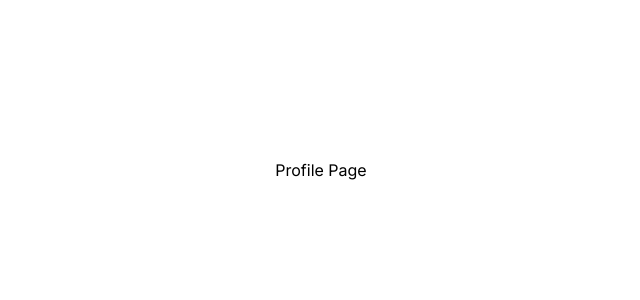
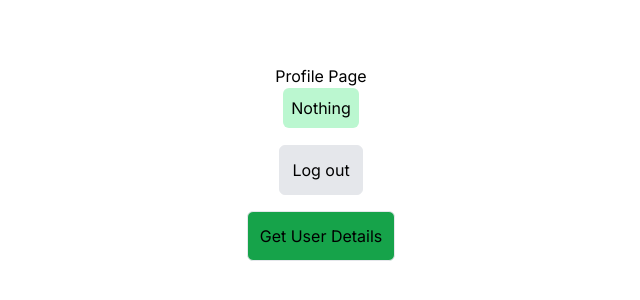
Before and after one commit to MusiliC/authentication-email-verification-password-reset, a Next.js app: page /profile in a window 1280 px wide. Shown: the part 230-530 px from the top of the page, without its empty margins (319-959 px from the left). Built offline with nearby package versions, Linux system fonts and the light colour scheme.

Commit message:
middleware and protected routing

```diff
--- a/src/app/api/users/login/route.ts
+++ b/src/app/api/users/login/route.ts
@@ -42,6 +42,7 @@ export async function POST(request: NextRequest) {
     //set to user cookie
     const response = NextResponse.json({
       message: "Login successful",
+
     });
 
     response.cookies.set("token", token, { httpOnly: true });
--- /dev/null
+++ b/src/app/api/users/logout/route.ts
@@ -0,0 +1,16 @@
+import { NextResponse } from "next/server";
+
+export async function GET() {
+  try {
+    const res = NextResponse.json({
+      message: "Logout successful",
+      success: true,
+    });
+
+    res.cookies.set("token", "", { httpOnly: true, expires: new Date(0) });
+
+    return res;
+  } catch (error: any) {
+    return NextResponse.json({ error: error.message }, { status: 500 });
+  }
+}
--- /dev/null
+++ b/src/app/api/users/me/route.ts
@@ -0,0 +1,19 @@
+import { getDataFromToken } from "@/helpers/getDataFromToken";
+
+import { NextRequest, NextResponse } from "next/server";
+import User from "@/models/UserModel";
+import { connect } from "@/dbConfig/dbConfig";
+
+connect();
+
+export async function GET(request: NextRequest) {
+  try {
+    const userID = await getDataFromToken(request);
+
+    const user = await User.findOne({ _id: userID }).select("-password");
+
+    return NextResponse.json({ message: "User found", data: user });
+  } catch (error: any) {
+    return NextResponse.json({ error: error.message }, { status: 400 });
+  }
+}
--- a/src/app/profile/[id]/page.tsx
+++ b/src/app/profile/[id]/page.tsx
@@ -5,7 +5,7 @@ function UserProfile({params}: any) {
     <div className="flex flex-col items-center justify-center min-h-screen py-2">
       <h1>UserProfile Page</h1>
       <hr />
-      <p className="text-4xl">Profile page {params.id}</p>
+      <p className="text-xl font-semibold">Profile page {params.id}</p>
     </div>
   );
 }
--- a/src/app/profile/page.tsx
+++ b/src/app/profile/page.tsx
@@ -1,12 +1,57 @@
-import React from 'react'
+"use client";
+import React from "react";
+import axios from "axios";
+import toast from "react-hot-toast";
+import { useRouter } from "next/navigation";
+import Link from "next/link";
 
 function Profile() {
+  const router = useRouter();
+  const [data, setData] = React.useState("nothing");
+
+  const logOut = async () => {
+    try {
+      await axios.get("api/users/logout");
+      toast.success("Logout successful");
+      router.push("/login");
+    } catch (error: any) {
+      console.log(error.message);
+      toast.error(error.message);
+    }
+  };
+
+  const getUserDetails = async () => {
+    const res = await axios.get("/api/users/me");
+    console.log(res.data);
+    setData(res.data.data._id);
+  };
+
   return (
     <div className="flex flex-col items-center justify-center min-h-screen py-2">
       <h1>Profile Page</h1>
+      <h2 className="p-2 rounded-md bg-green-200">
+        {data === "nothing" ? (
+          "Nothing"
+        ) : (
+          <Link href={`/profile/${data}`}>{data}</Link>
+        )}
+      </h2>
       <hr />
+
+      <button
+        onClick={logOut}
+        className="p-3 my-4 border bg-gray-200 rounded-md mb-4 hover:outline-none hover:bg-gray-400"
+      >
+        Log out
+      </button>
+      <button
+        onClick={getUserDetails}
+        className="p-3 border bg-green-600 rounded-md mb-4 hover:outline-none hover:bg-gray-300"
+      >
+        Get User Details
+      </button>
     </div>
   );
 }
 
-export default Profile
+export default Profile;
--- /dev/null
+++ b/src/helpers/getDataFromToken.ts
@@ -0,0 +1,14 @@
+import { NextRequest } from "next/server";
+import jwt from "jsonwebtoken";
+
+export const getDataFromToken = (request: NextRequest) => {
+  try {
+    const token = request.cookies.get("token")?.value || "";
+
+    const decodedToken: any = jwt.verify(token, process.env.TOKEN_SECRET!);
+
+    return decodedToken.id;
+  } catch (error: any) {
+    throw new Error(error.message);
+  }
+};
```
Also changed, not shown: src/middleware.ts (added, +24 -0 lines).
